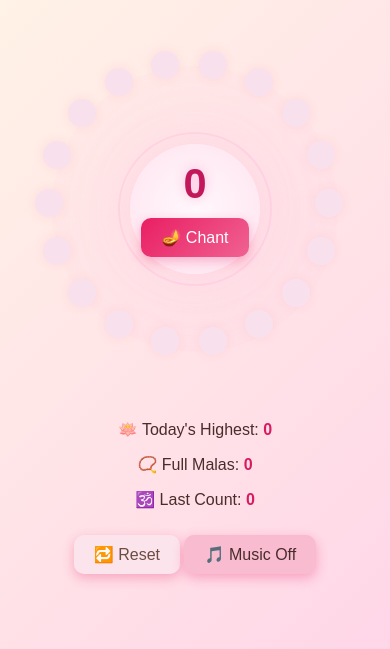
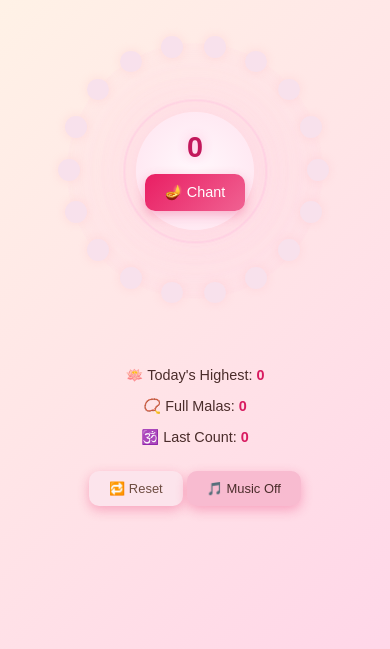
Before and after one commit to jadaunconsultancy/NaamJap, a plain HTML site: page index.html in a window 390 px wide. Shown: the part 195-844 px from the top of the page. Drawn offline with Linux system fonts and the light colour scheme.

Commit message:
Update index.html

```diff
--- a/index.html
+++ b/index.html
@@ -17,6 +17,7 @@
     color: #4a2c2a;
     background: linear-gradient(135deg, #fff7fb, #ffe3ef);
     transition: background 2s ease;
+    text-align: center;
   }
 
   body.morning { background: linear-gradient(135deg, #fff7e6, #ffd6e8); }
@@ -25,15 +26,16 @@
 
   h1 {
     color: #d81b60;
-    font-size: 2em;
+    font-size: clamp(1.4em, 3vw, 2em);
     text-shadow: 0 0 15px #ff80c1;
+    margin: 10px;
   }
 
   .mala {
     position: relative;
-    width: 340px;
-    height: 340px;
-    margin-top: 40px;
+    width: min(80vw, 340px);
+    height: min(80vw, 340px);
+    margin-top: 20px;
     border-radius: 50%;
     display: flex;
     align-items: center;
@@ -42,8 +44,8 @@
 
   .aura {
     position: absolute;
-    width: 280px;
-    height: 280px;
+    width: 80%;
+    height: 80%;
     border-radius: 50%;
     background: radial-gradient(circle, rgba(255,221,241,0.5), rgba(255,204,230,0.2), transparent);
     animation: auraPulse 3s ease-in-out infinite alternate;
@@ -56,8 +58,8 @@
 
   .chakra {
     position: absolute;
-    width: 150px;
-    height: 150px;
+    width: 45%;
+    height: 45%;
     border: 2px solid rgba(255,180,220,0.3);
     border-radius: 50%;
     animation: rotateChakra 10s linear infinite;
@@ -70,8 +72,8 @@
 
   .bead {
     position: absolute;
-    width: 28px;
-    height: 28px;
+    width: 7%;
+    height: 7%;
     background: #f8e1ec;
     border-radius: 50%;
     box-shadow: 0 0 10px rgba(255, 182, 193, 0.3);
@@ -86,8 +88,8 @@
 
   .center {
     position: absolute;
-    width: 130px;
-    height: 130px;
+    width: 38%;
+    height: 38%;
     border-radius: 50%;
     background: radial-gradient(circle, #fff8fc, #ffe3ef);
     box-shadow: 0 0 30px rgba(255, 200, 220, 0.5);
@@ -98,13 +100,18 @@
     z-index: 2;
   }
 
-  .count { font-size: 2.6em; color: #c2185b; font-weight: bold; text-shadow: 0 0 12px #ffb6d9; }
+  .count {
+    font-size: clamp(1.8em, 5vw, 2.6em);
+    color: #c2185b;
+    font-weight: bold;
+    text-shadow: 0 0 12px #ffb6d9;
+  }
 
   .btn {
     background: linear-gradient(135deg, #e91e63, #f06292);
     border: none;
     color: white;
-    font-size: 1em;
+    font-size: clamp(0.9em, 3vw, 1em);
     border-radius: 10px;
     padding: 10px 20px;
     margin-top: 10px;
@@ -117,15 +124,16 @@
 
   .stats {
     margin-top: 25px;
-    font-size: 1em;
+    font-size: clamp(0.9em, 2.5vw, 1em);
     text-align: center;
+    padding: 0 10px;
   }
 
   .highlight { color: #d81b60; font-weight: bold; }
 
   .floating {
     position: absolute;
-    font-size: 1.5em;
+    font-size: 1.2em;
     color: #d81b60;
     opacity: 0;
     animation: floatUp 3s ease-out forwards;
@@ -136,7 +144,6 @@
     100% { transform: translateY(-150px); opacity: 0; }
   }
 
-  /* Achievement Popup */
   .achievement {
     position: fixed;
     top: 40%;
@@ -144,19 +151,24 @@
     transform: translate(-50%, -50%) scale(0.8);
     background: radial-gradient(circle, #fff0f6, #ffd6e8);
     border: 3px solid #f06292;
-    padding: 30px 50px;
+    padding: 20px 30px;
     border-radius: 20px;
     text-align: center;
     color: #d81b60;
-    font-size: 1.5em;
+    font-size: clamp(1em, 4vw, 1.5em);
     box-shadow: 0 0 40px rgba(255,192,203,0.6);
     opacity: 0;
     animation: popup 1s ease forwards;
+    z-index: 999;
   }
 
   @keyframes popup {
     from { opacity: 0; transform: translate(-50%, -50%) scale(0.5); }
     to { opacity: 1; transform: translate(-50%, -50%) scale(1); }
+  }
+
+  @media (max-height: 600px) {
+    .mala { margin-top: 5px; transform: scale(0.9); }
   }
 </style>
 </head>
@@ -209,7 +221,6 @@
   const bgMusic = document.getElementById("bgMusic");
   const musicToggle = document.getElementById("musicToggle");
 
-  // Background based on time
   const hour = new Date().getHours();
   if (hour >= 5 && hour < 12) document.body.classList.add("morning");
   else if (hour >= 12 && hour < 18) document.body.classList.add("evening");
@@ -220,11 +231,12 @@
     const bead = document.createElement("div");
     bead.classList.add("bead");
     const angle = (i / beadCount) * 2 * Math.PI;
-    const radius = 140;
-    bead.style.left = 165 + radius * Math.cos(angle) - 15 + "px";
-    bead.style.top = 165 + radius * Math.sin(angle) - 15 + "px";
+    const radius = mala.offsetWidth * 0.4;
+    bead.style.left = mala.offsetWidth / 2 + radius * Math.cos(angle) - mala.offsetWidth * 0.04 + "px";
+    bead.style.top = mala.offsetHeight / 2 + radius * Math.sin(angle) - mala.offsetWidth * 0.04 + "px";
     mala.appendChild(bead);
   }
+
   const beads = document.querySelectorAll(".bead");
 
   function updateDisplay() {
@@ -240,7 +252,7 @@
   function celebrateAchievement(level) {
     const popup = document.createElement("div");
     popup.className = "achievement";
-    popup.innerHTML = `🏆 <b>Radhe Radhe!</b><br> You reached <span style="color:#e91e63">${level}</span> Jap! 🌺`;
+    popup.innerHTML = `🏵️ <b>Radhe Radhe!</b><br> You reached <span style="color:#e91e63">${level}</span> Jap! 🌺`;
     document.body.appendChild(popup);
     setTimeout(() => popup.remove(), 4000);
   }
@@ -255,6 +267,7 @@
     bell.currentTime = 0;
     bell.play().catch(()=>{});
     if (navigator.vibrate) navigator.vibrate(70);
+
     countEl.style.transform = "scale(1.2)";
     setTimeout(()=>countEl.style.transform="scale(1)", 150);
 
@@ -269,7 +282,6 @@
       setTimeout(()=>msg.remove(), 3000);
     }
 
-    // 🎉 Achievements
     if ([1000, 2000, 5000].includes(count)) celebrateAchievement(count);
   });
 
@@ -291,27 +303,6 @@
     }
   });
 
-  // 🌸 Voice Recognition (say “Radhe Radhe”)
-  if ('webkitSpeechRecognition' in window) {
-    const recognition = new webkitSpeechRecognition();
-    recognition.continuous = true;
-    recognition.lang = 'hi-IN';
-    recognition.interimResults = false;
-
-    recognition.onresult = (event) => {
-      for (let i = event.resultIndex; i < event.results.length; i++) {
-        if (event.results[i].isFinal) {
-          const spoken = event.results[i][0].transcript.trim();
-          if (spoken.includes("राधे") || spoken.toLowerCase().includes("radhe")) {
-            chantBtn.click();
-          }
-        }
-      }
-    };
-
-    recognition.start();
-  }
-
   updateDisplay();
 </script>
 </body>
```
